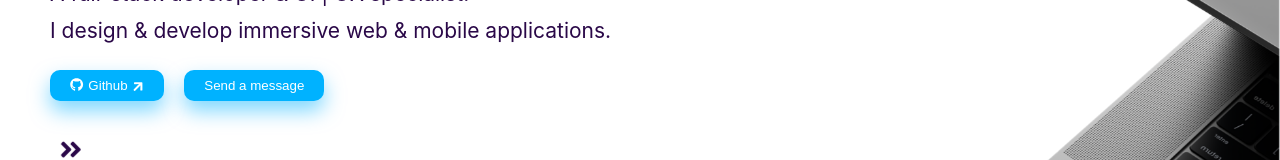
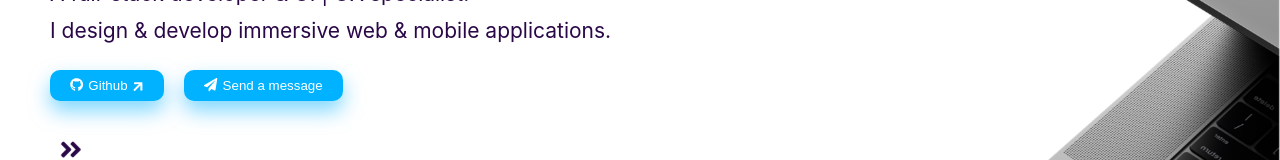
Before and after one commit to tosebikan/oltostudios, a React (Create React App) app: page / in a window 1280 px wide. Shown: the part 404-564 px from the top of the page. Built offline with nearby package versions, Linux system fonts and the light colour scheme.

Commit message:
add links

```diff
--- a/src/screens/AboutScreen.js
+++ b/src/screens/AboutScreen.js
@@ -1,10 +1,12 @@
 import React from "react";
+import { Link } from "react-router-dom";
 import "./aboutScreen.css";
 import { FontAwesomeIcon } from "@fortawesome/react-fontawesome";
 import { faGithub } from "@fortawesome/free-brands-svg-icons";
 import {
   faArrowUp,
-  faAngleDoubleRight
+  faAngleDoubleRight,
+  faPaperPlane
 } from "@fortawesome/free-solid-svg-icons";
 
 function AboutScreen() {
@@ -20,17 +22,21 @@ function AboutScreen() {
             Github
             <FontAwesomeIcon icon={faArrowUp} className="arrow-icon" />
           </button>
-          <button className="github-button">Send a message</button>
+          <button className="github-button">
+            <FontAwesomeIcon icon={faPaperPlane} className="github-icon" />
+            Send a message
+          </button>
         </div>
-        <div className="portfolio-button-container">
+
+        <Link to="/portfolio" className="portfolio-button-container">
           <p>portfolio</p>
           <span>
             <FontAwesomeIcon
               icon={faAngleDoubleRight}
               className="portfolio-button"
-            />{" "}
+            />
           </span>
-        </div>
+        </Link>
       </div>
 
       <img src={require("../images/mac.png")} alt="" className="hero-image" />
```
